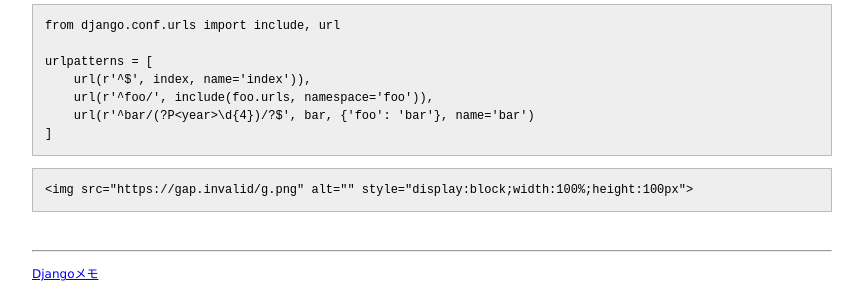
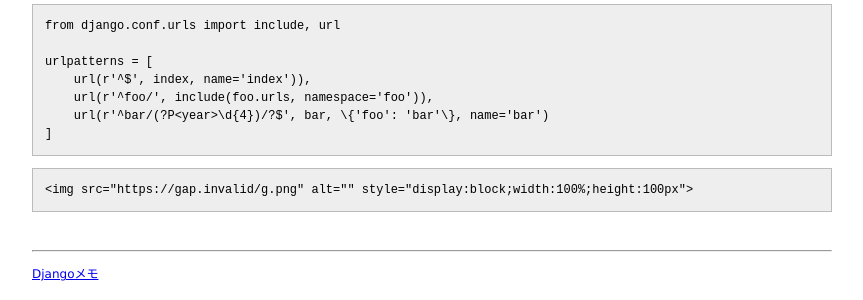
Before and after one commit to 38elements/38elements.github.com, a Jekyll site: the page built from _posts/2014-12-09-django-url.md, in a window 1280 px wide. Shown: the part 262-562 px from the top of the page, without its empty margins (208-1071 px from the left). Built offline with Jekyll 4.4.1, drawn with Linux system fonts in a browser that asks for light colours.

Commit message:
Update 2014-12-09-django-url.md

````diff
--- a/_posts/2014-12-09-django-url.md
+++ b/_posts/2014-12-09-django-url.md
@@ -22,7 +22,7 @@ from django.conf.urls import include, url
 urlpatterns = [
     url(r'^$', index, name='index')),
     url(r'^foo/', include(foo.urls, namespace='foo')),
-    url(r'^bar/(?P<year>\d{4})/?$', bar, {'foo': 'bar'}, name='bar')
+    url(r'^bar/(?P<year>\d{4})/?$', bar, \{'foo': 'bar'\}, name='bar')
 ]
 ```
 
````
